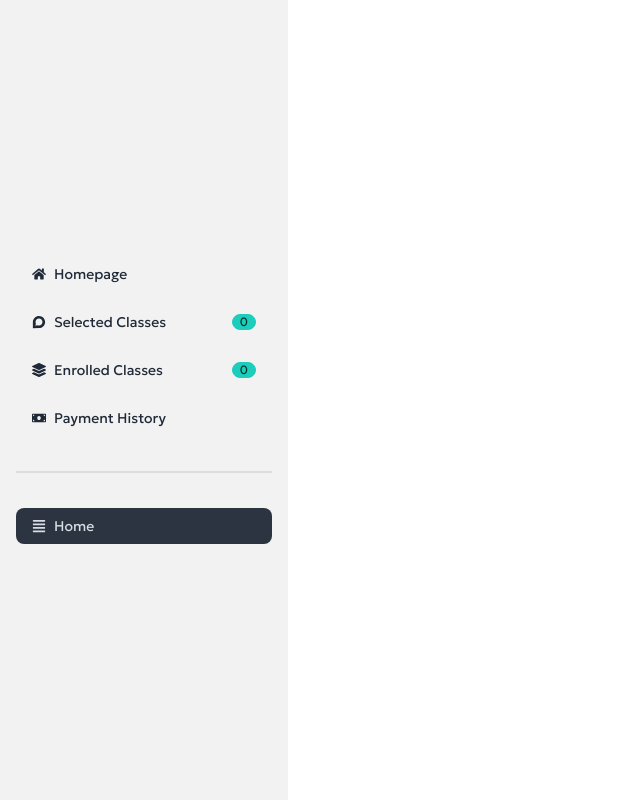
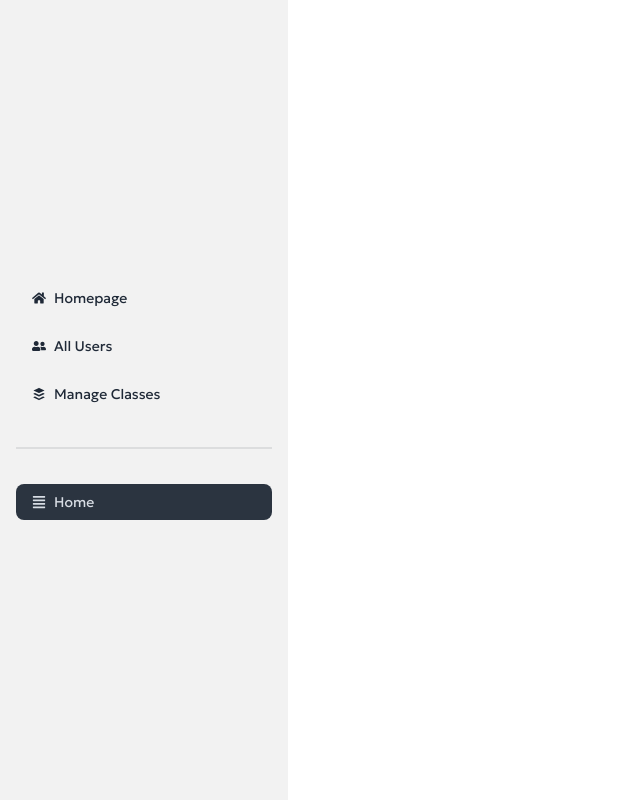
Before and after one commit to skmajumder/music-school, a React (Vite) app: page /dashboard in a window 1280 px wide. Shown: the whole page, without its empty margins (0-640 px from the left). Built offline with nearby package versions, Linux system fonts and the light colour scheme; no server answers.

Commit message:
admin route

```diff
--- a/src/components/GoogleLogin/GoogleLogin.jsx
+++ b/src/components/GoogleLogin/GoogleLogin.jsx
@@ -23,7 +23,7 @@ const GoogleLogin = () => {
           photo: user.photoURL,
           gender: "",
           phone: "",
-          role: "user",
+          role: "student",
         };
         axios
           .post("http://localhost:3000/users", savedUser)
--- a/src/components/Header/Header.jsx
+++ b/src/components/Header/Header.jsx
@@ -114,7 +114,7 @@ const Header = () => {
             </nav>
             <div className="w-3/12 flex justify-start md:justify-end gap-0 md:gap-3">
               {/* Cart */}
-              {loginUser?.role === "user" && (
+              {loginUser?.role === "student" && (
                 <>
                   <div className="dropdown dropdown-end">
                     <label tabIndex={0} className="btn btn-ghost btn-circle">
--- a/src/layouts/Dashboard/Dashboard.jsx
+++ b/src/layouts/Dashboard/Dashboard.jsx
@@ -2,10 +2,12 @@ import React from "react";
 import { Link, NavLink, Outlet } from "react-router-dom";
 import {
   FaAlignJustify,
+  FaBuffer,
   FaDiscourse,
   FaHome,
   FaLayerGroup,
   FaMoneyBill,
+  FaUserFriends,
 } from "react-icons/fa";
 import PageTitle from "../../components/PageTitle/PageTitle";
 import useCart from "../../hooks/useCart";
@@ -14,6 +16,9 @@ const Dashboard = () => {
   const { carts } = useCart();
   const pendingCourse = carts.filter((item) => item?.status === "pending");
   const approvedCourse = carts.filter((item) => item?.status === "approved");
+
+  // TODO: Make this dynamic from DB
+  const role = "admin";
 
   return (
     <>
@@ -41,6 +46,30 @@ const Dashboard = () => {
                 Homepage
               </NavLink>
             </li>
+
+            {/* TODO: for admin */}
+            {role === "admin" && (
+              <>
+                <li>
+                  <NavLink to={"/dashboard/users"}>
+                    <FaUserFriends />
+                    All Users
+                  </NavLink>
+                </li>
+                <li>
+                  <NavLink to={"/dashboard/manage-classes"}>
+                    <FaBuffer />
+                    Manage Classes
+                  </NavLink>
+                </li>
+                <div className="divider"></div>
+              </>
+            )}
+            {/* TODO: for admin */}
+
+            {/* TODO: for student/user */}
+            {role === "student" && (
+              <>
                 <li>
                   <NavLink to={"/dashboard/selected-classes"}>
                     <FaDiscourse />
@@ -66,7 +95,10 @@ const Dashboard = () => {
                   </NavLink>
                 </li>
                 <div className="divider"></div>
-            {/* Sidebar content here */}
+              </>
+            )}
+            {/* TODO: for student/user */}
+
             <li>
               <NavLink to={"/dashboard"}>
                 <FaAlignJustify />
--- /dev/null
+++ b/src/pages/Dashboard/AllUser/AllUser.jsx
@@ -0,0 +1,17 @@
+import React from "react";
+import PageTitle from "../../../components/PageTitle/PageTitle";
+
+const AllUser = () => {
+  return (
+    <>
+      <PageTitle title={"Manage Users"} />
+      <section className="flex-grow">
+        <div className="container mx-auto p-4">
+          <h3 className="text-center text-3xl font-medium mb-7">All Users</h3>
+        </div>
+      </section>
+    </>
+  );
+};
+
+export default AllUser;
--- /dev/null
+++ b/src/pages/Dashboard/ManageClasses/ManageClasses.jsx
@@ -0,0 +1,19 @@
+import React from "react";
+import PageTitle from "../../../components/PageTitle/PageTitle";
+
+const ManageClasses = () => {
+  return (
+    <>
+      <PageTitle title={"Manage Classes"} />
+      <section className="flex-grow">
+        <div className="container mx-auto p-4">
+          <h3 className="text-center text-3xl font-medium mb-7">
+            Manage Classes
+          </h3>
+        </div>
+      </section>
+    </>
+  );
+};
+
+export default ManageClasses;
--- a/src/pages/SignupForm/SignupForm.jsx
+++ b/src/pages/SignupForm/SignupForm.jsx
@@ -74,7 +74,7 @@ const SignupForm = () => {
           photo: userPhotoUrl,
           gender: userGender,
           phone: userPhoneNumber,
-          role: "user",
+          role: "student",
         };
         console.log(savedUser);
         axios
```
Also changed, not shown: src/routers/Routers.jsx (+10 -0 lines). Lines whose indentation alone changed are shown as unchanged.
